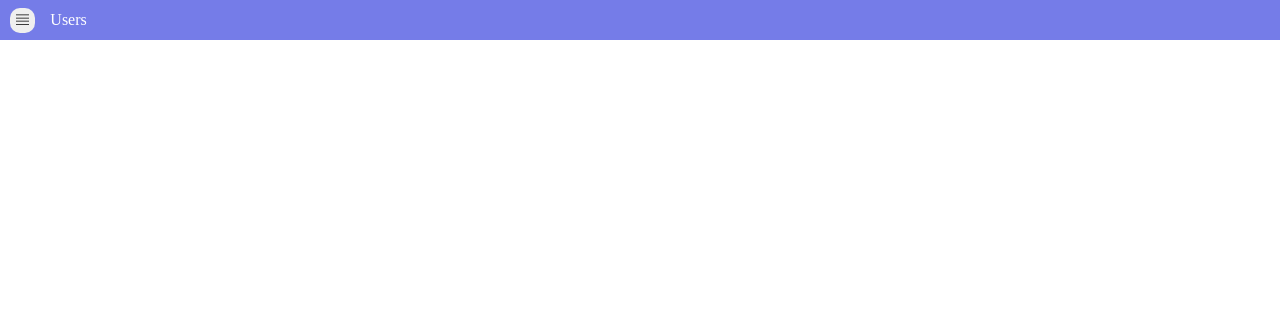
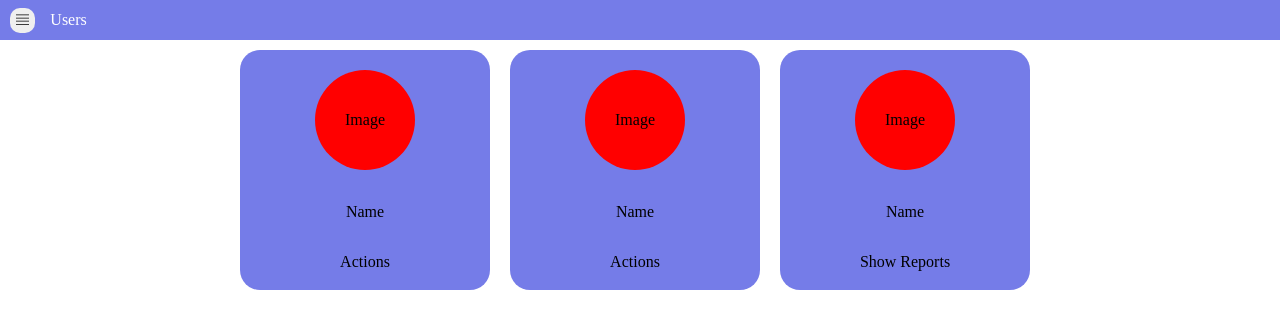
Before and after one commit to amirjanyanIT/test-task-dashboard, a React (Create React App) app: page /user in a window 1280 px wide. Shown: the top 328 px of the page. Built offline with nearby package versions, Linux system fonts and the light colour scheme.

Commit message:
minior corrections

```diff
--- a/json-server-mock.json
+++ b/json-server-mock.json
@@ -3,16 +3,19 @@
         {
             "id": 1,
             "name": "John",
+            "image": "https://www.bl.uk/britishlibrary/~/media/bl/global/dl%2020th%20century/authors/osborne-people-page-gettyimages-514881492.jpg?crop=1&cropX=0&cropY=57&cropW=1706&cropH=957&cropcachekey=10571706957&w=608&h=342&dispW=608&dispH=342&hash=CC0B25C34C0BA90BCFB9DD3393374EDF",
             "email": "john@gmail.com"
         },
         {
             "id": 2,
             "name": "Kane",
+            "image": "https://static.wikia.nocookie.net/pediaofinterest/images/8/87/ReeseS4.jpg/revision/latest?cb=20140913133634",
             "email": "kane@gmail.com"
         },
         {
             "id": 3,
             "name": "Lilit",
+            "image": "https://variety.com/wp-content/uploads/2021/06/Debbie-Morgan-Our-Kind-of-People-Fox.jpg",
             "email": "lilit@gmail.com"
         }
     ],
--- a/package.json
+++ b/package.json
@@ -15,6 +15,7 @@
     "@types/react-helmet": "^6.1.8",
     "@types/react-router-dom": "^5.3.3",
     "@types/styled-components": "^5.1.29",
+    "json-server": "^0.17.4",
     "react": "^18.2.0",
     "react-dom": "^18.2.0",
     "react-helmet": "^6.1.0",
@@ -28,6 +29,7 @@
   },
   "scripts": {
     "start": "react-scripts start",
+    "server": "json-server --watch ./json-server-mock.json --port 3001",
     "build": "react-scripts build",
     "test": "react-scripts test",
     "eject": "react-scripts eject"
--- a/src/Pages/User/index.tsx
+++ b/src/Pages/User/index.tsx
@@ -1,4 +1,5 @@
 import { Layout } from "../../components";
+import { Container } from './styles';
 import { Helmet } from "react-helmet";
 
 export const User = () => {
@@ -7,6 +8,25 @@ export const User = () => {
       <Helmet>
         <title>User</title>
       </Helmet>
+      <Container>
+        <div className="list">
+          <div className="card">
+            <div className="card--image">Image</div>
+            <div className="card--name">Name</div>
+            <div className="card--actions">Actions</div>
+          </div>
+          <div className="card">
+            <div className="card--image">Image</div>
+            <div className="card--name">Name</div>
+            <div className="card--actions">Actions</div>
+          </div>
+          <div className="card">
+            <div className="card--image">Image</div>
+            <div className="card--name">Name</div>
+            <div className="card--actions">Show Reports</div>
+          </div>
+        </div>
+      </Container>
     </Layout>
   );
 };
--- a/src/Pages/User/styles.tsx
+++ b/src/Pages/User/styles.tsx
@@ -1,4 +1,31 @@
 import styled from 'styled-components'
 
 export const Container = styled.div`
+    .list {
+        margin: 0 auto;
+        display: grid;
+        max-width: 800px;
+        gap: 10px;
+        grid-template-columns: auto auto auto;
+        .card {
+            background-color: var(--light);
+            border-radius: 20px;
+            padding: 20px 0;
+            display: flex;
+            flex-direction: column;
+            height: 200px;
+            justify-content: space-between;
+            align-items: center;
+            &--image {
+                display: flex;
+                align-items: center;
+                justify-content: center;
+                border-radius: 50%;
+                height: 100px;
+                width: 100px;
+                background-color: red;
+            }
+            max-width: 250px;
+        }
+    }
 `
--- a/src/components/Layout/styles.ts
+++ b/src/components/Layout/styles.ts
@@ -28,6 +28,7 @@ export const Container = styled.div<{ sideBarState: boolean }>`
   .main {
     padding-left: ${({ sideBarState }) => (sideBarState ? sideSpace : 0)}px;
     margin-left: ${({ sideBarState }) => (sideBarState ? 2 : 10)}px;
+    margin-right: ${({ sideBarState }) => (sideBarState ? 2 : 10)}px;
     margin-top: 10px;
     transition: 0.3s ease-in-out padding-left;
   }
--- a/src/components/Layout/types.ts
+++ b/src/components/Layout/types.ts
@@ -9,7 +9,7 @@ interface SideBarPropsI {
 export type SideBarT = (props: SideBarPropsI) => ReactPortal;
 
 interface LayoutPropsI {
-  children: JSX.Element | string;
+  children: JSX.Element | JSX.Element[] | string;
   title: string;
 }
 
```
Also changed, not shown: 2 other files (tests, documents, lock files or other folders).
